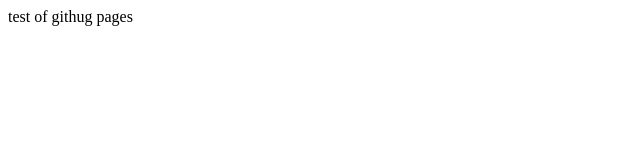
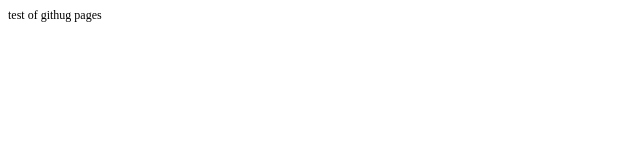
Before and after one commit to meiriko/meiriko.github.io, a plain HTML site: page index.html in a window 1280 px wide. Shown: the full height of the page, 0-640 px from the left. Drawn offline with Linux system fonts and the light colour scheme.

Commit message:
updates to gitignore and added font sizes

```diff
--- a/index.html
+++ b/index.html
@@ -1,5 +1,10 @@
 <html>
 <head>
+<style>
+	body {
+		font-size: 12px;
+	}
+</style>
 </head>
 <body>
 test of githug pages
```
Also changed, not shown: 1 other file.
